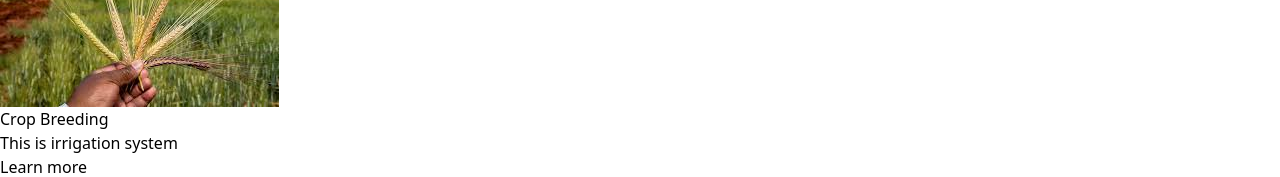
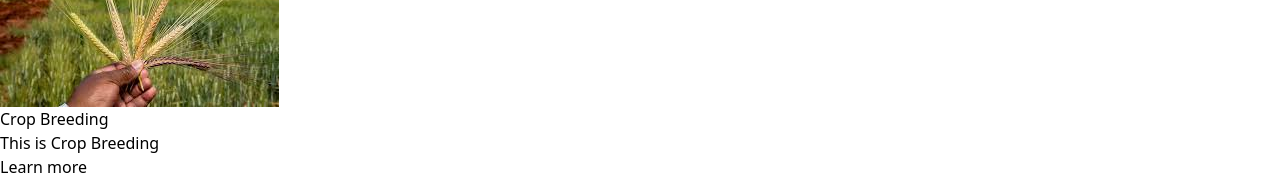
Before and after one commit to Nalankumar/agrohub, a React (Vite) app: page / in a window 1280 px wide. Shown: the part 1580-1757 px from the top of the page. Built offline with nearby package versions, Linux system fonts and the light colour scheme.

Commit message:
Big data issue resolved

```diff
--- a/src/components/Carousal.jsx
+++ b/src/components/Carousal.jsx
@@ -17,7 +17,7 @@ export default function Carousal(){
 		    <Card name="Artificial Intellence in Agriculture" desc="This is irrigation system" img={aiml} url="/AIML"/>
 		  </div>
 		  <div className="carousel-item">
-		    <Card name="Crop Breeding" desc="This is irrigation system" img={crop_breeding} url="/CropBreeding"/>
+		    <Card name="Crop Breeding" desc="This is Crop Breeding" img={crop_breeding} url="/CropBreeding"/>
 		  </div>
 		  <div className="carousel-item">
 		    <Card name="Precision Agriculture" desc="This is irrigation system" img={precision_agriculture} url="/PrecisionAgriculture" />
```
